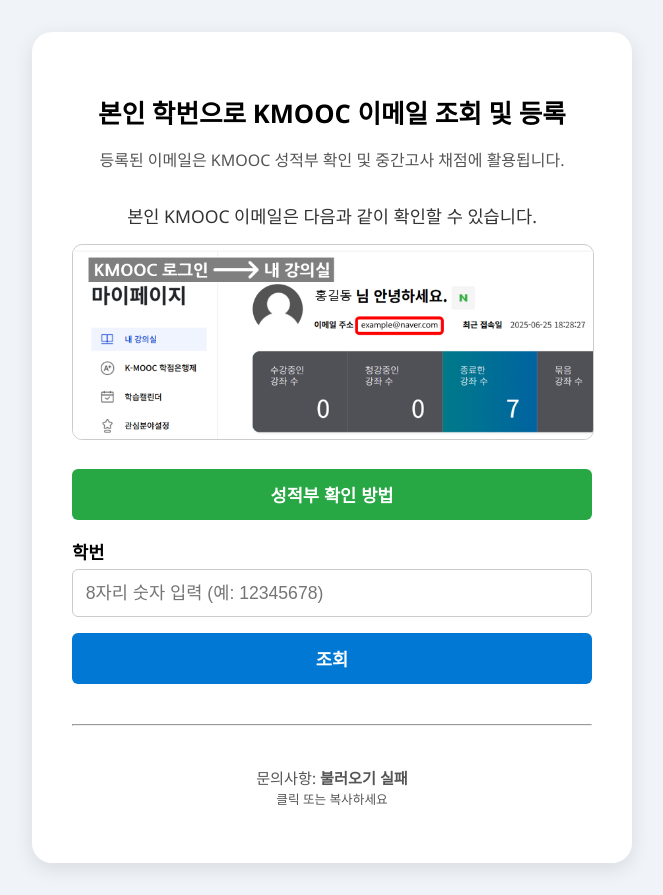
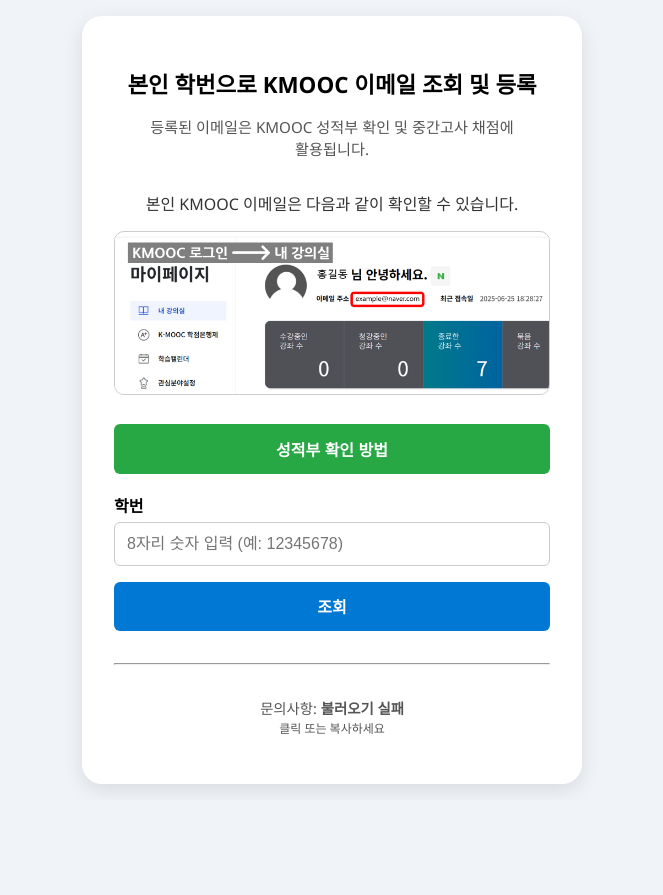
Before and after one commit to Sohangsim/kmooc-register, a plain HTML site: page index.html in a window 1280 px wide. Shown: the whole page, without its empty margins (308-971 px from the left). After the commit the page ends 800 px from the top, so only its background shows below. Drawn offline with Linux system fonts and the light colour scheme; no server answers.

Commit message:
Update index.html

```diff
--- a/index.html
+++ b/index.html
@@ -2,53 +2,63 @@
 <html lang="ko">
 <head>
   <meta charset="UTF-8" />
+  <meta name="viewport" content="width=device-width, initial-scale=1" />
   <title>대구대 KMOOC 소행심</title>
   <style>
+    *, *::before, *::after { box-sizing: border-box; }
+
     body {
       font-family: 'Segoe UI', sans-serif;
       background-color: #f0f4f8;
       margin: 0;
-      padding: 2rem;
+      padding: 1rem;
       display: flex;
       justify-content: center;
       align-items: center;
       min-height: 100vh;
-      font-size: 1.1rem;
+      font-size: 1rem;
     }
+
     .container {
       background-color: white;
-      padding: 2.5rem;
+      padding: 2rem;
       border-radius: 20px;
       box-shadow: 0 6px 20px rgba(0,0,0,0.1);
-      max-width: 520px;
+      max-width: 500px;
       width: 100%;
     }
+
     h2 {
-      font-size: 1.6rem;
+      font-size: 1.4rem;
       text-align: center;
       margin-bottom: 0.5rem;
+      word-break: keep-all;
     }
+
     .subtext {
-      font-size: 1rem;
+      font-size: 0.95rem;
       color: #555;
       text-align: center;
       margin-bottom: 2rem;
+      word-break: keep-all;
     }
+
     label {
       display: block;
       margin-top: 1.2rem;
       font-weight: 600;
-      font-size: 1.1rem;
+      font-size: 1rem;
     }
+
     input {
       width: 100%;
-      padding: 0.8rem;
-      font-size: 1.1rem;
+      padding: 0.75rem;
+      font-size: 1rem;
       margin-top: 0.3rem;
       border: 1px solid #ccc;
       border-radius: 6px;
-      box-sizing: border-box;
     }
+
     button {
       margin-top: 1rem;
       width: 100%;
@@ -58,49 +68,74 @@
       border: none;
       border-radius: 6px;
       font-weight: bold;
-      font-size: 1.1rem;
+      font-size: 1rem;
       cursor: pointer;
     }
+
     button:disabled {
       background-color: #aaa;
       cursor: not-allowed;
     }
+
     #result {
       margin-top: 1.5rem;
       padding: 1rem;
       background-color: #eef4ff;
       border-left: 6px solid #0078d4;
       border-radius: 10px;
-      font-size: 1.1rem;
+      font-size: 0.95rem;
       color: #003366;
-      line-height: 1.6;
+      line-height: 1.5;
       white-space: pre-line;
     }
-    .hidden {
-      display: none;
-    }
+
+    .hidden { display: none; }
+
     .loader {
-      font-size: 0.95rem;
+      font-size: 0.9rem;
       color: #888;
       margin-top: 0.5rem;
       text-align: center;
     }
+
     .contact {
-      margin-top: 2.5rem;
+      margin-top: 2rem;
       text-align: center;
-      font-size: 0.95rem;
+      font-size: 0.9rem;
       color: #555;
+      word-break: break-word;
     }
+
     .contact span {
       font-weight: bold;
       cursor: pointer;
       user-select: all;
     }
+
     #contactLoader {
       font-size: 0.85rem;
       color: #888;
       margin-left: 0.5rem;
       display: none;
+    }
+
+    img {
+      max-width: 100%;
+      height: auto;
+      border-radius: 10px;
+      border: 1px solid #ccc;
+    }
+
+    @media screen and (max-width: 480px) {
+      h2 {
+        font-size: 1.2rem;
+      }
+      .subtext, label, input, button {
+        font-size: 0.95rem;
+      }
+      .container {
+        padding: 1.5rem 1rem;
+      }
     }
   </style>
 </head>
@@ -109,24 +144,15 @@
     <h2>본인 학번으로 KMOOC 이메일 조회 및 등록</h2>
     <p class="subtext">등록된 이메일은 KMOOC 성적부 확인 및 중간고사 채점에 활용됩니다.</p>
 
-    <!-- 🔽 이미지 안내 섹션 시작 -->
     <div id="imageGuideSection" style="text-align: center;">
       <p id="guideText" style="margin-bottom: 1rem; color: #333;">
         본인 KMOOC 이메일은 다음과 같이 확인할 수 있습니다.
       </p>
-      <img
-        id="guideImage"
-        src="./im1.png"
-        alt="이메일 확인 예시"
-        style="max-width: 100%; border-radius: 10px; border: 1px solid #ccc;"
-      />
-      <button
-        id="toggleBtn"
-        style="margin-top: 1.5rem; background-color: #28a745; color: white; padding: 0.8rem; width: 100%; border: none; border-radius: 6px; font-weight: bold; font-size: 1.1rem; cursor: pointer;">
+      <img id="guideImage" src="./im1.png" alt="이메일 확인 예시" />
+      <button id="toggleBtn" style="margin-top: 1.5rem; background-color: #28a745;">
         성적부 확인 방법
       </button>
     </div>
-    <!-- 🔼 이미지 안내 섹션 끝 -->
 
     <label for="studentId">학번</label>
     <input type="text" id="studentId" placeholder="8자리 숫자 입력 (예: 12345678)" maxlength="8" />
@@ -141,7 +167,7 @@
       <button id="saveBtn">저장</button>
     </div>
 
-    <hr style="margin:2.5rem 0 1rem" />
+    <hr style="margin:2rem 0 1rem" />
     <p class="contact">
       문의사항: <span id="contactEmail"></span><span id="contactLoader">(로딩 중...)</span><br />
       <small>클릭 또는 복사하세요</small>
@@ -250,7 +276,6 @@
         .catch(() => alert("복사에 실패했습니다."));
     });
 
-    // 이미지 토글 기능
     const guideImage = document.getElementById("guideImage");
     const guideText = document.getElementById("guideText");
     const toggleBtn = document.getElementById("toggleBtn");
```
